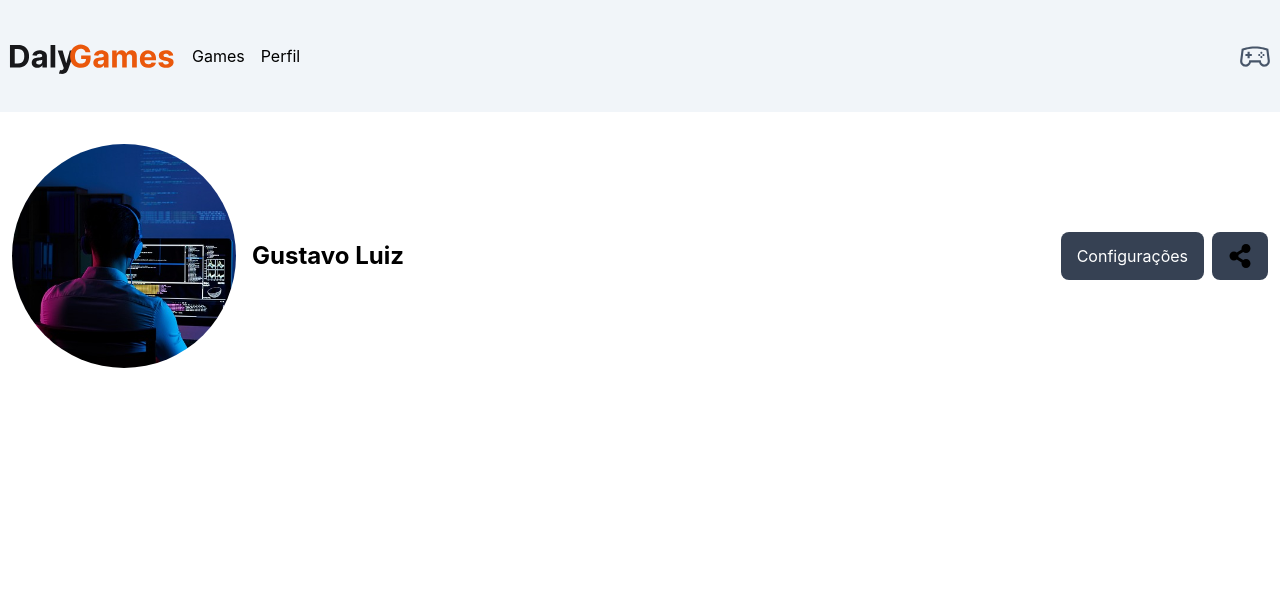
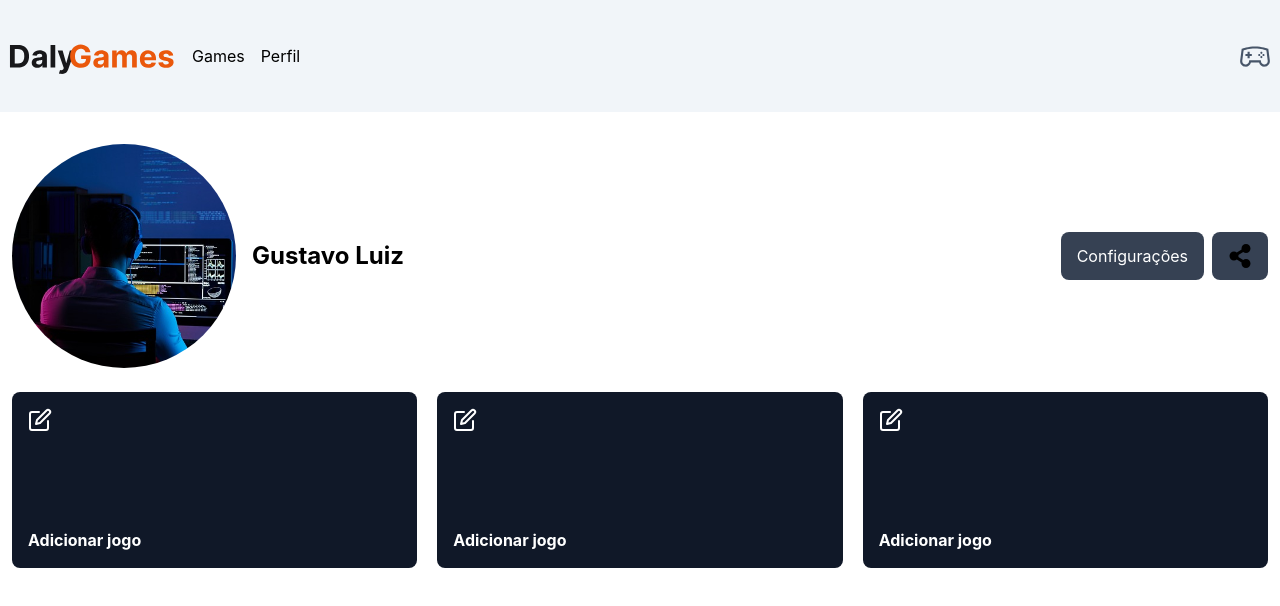
Before and after one commit to gustavols12/DalyApp, a Next.js app: page /profile in a window 1280 px wide. Shown: the top 606 px of the page. Built offline with nearby package versions, Linux system fonts and the light colour scheme.

Commit message:
Feat: Finaliza pagina profile

```diff
--- /dev/null
+++ b/src/app/profile/components/favorite/index.tsx
@@ -0,0 +1,51 @@
+'use client';
+import { useState } from 'react';
+import { FiEdit, FiX } from 'react-icons/fi';
+import { Input } from '@/components/input';
+
+export function FavoriteGame() {
+  const [input, setInput] = useState('');
+  const [showInput, setshowInput] = useState(false);
+  const [game, setGame] = useState('');
+
+  function handleAddGame() {
+    setshowInput(!showInput);
+
+    if (input !== '') setGame(input);
+    setInput('');
+  }
+
+  return (
+    <div className="w-full bg-gray-900 p-4 h-44 text-white rounded-lg flex justify-between flex-col">
+      {showInput ? (
+        <div className="flex items-center justify-center gap-3">
+          <input
+            className="w-full rounded-md h-8 text-black outline-0 px-2"
+            type="text"
+            value={input}
+            placeholder="Digite o nome do jogo..."
+            onChange={(e) => setInput(e.target.value)}
+          />
+          <button>
+            <FiX size={24} onClick={handleAddGame} />
+          </button>
+        </div>
+      ) : (
+        <button
+          className="self-start hover:scale-105 duration-200 transition-all"
+          onClick={handleAddGame}
+        >
+          <FiEdit size={24} />
+        </button>
+      )}
+
+      {game && (
+        <div className="text-white">
+          <span>Jogo favorito:</span>
+          <p className="font-bold">{game}</p>
+        </div>
+      )}
+      {!game && <p className="font-bold text-white">Adicionar jogo</p>}
+    </div>
+  );
+}
--- a/src/app/profile/page.tsx
+++ b/src/app/profile/page.tsx
@@ -2,6 +2,7 @@
 import Image from 'next/image';
 import userImg from '@/app/assests/user.png';
 import { FaShareAlt } from 'react-icons/fa';
+import { FavoriteGame } from './components/favorite';
 
 export default function Profile() {
   return (
@@ -26,6 +27,18 @@
             </button>
           </div>
         </section>
+
+        <section className="flex flex-wrap gap-5 flex-col md:flex-row">
+          <div className="flex-grow flex-wrap">
+            <FavoriteGame />
+          </div>
+          <div className="flex-grow flex-wrap">
+            <FavoriteGame />
+          </div>
+          <div className="flex-grow flex-wrap">
+            <FavoriteGame />
+          </div>
+        </section>
       </Container>
     </main>
   );
```
